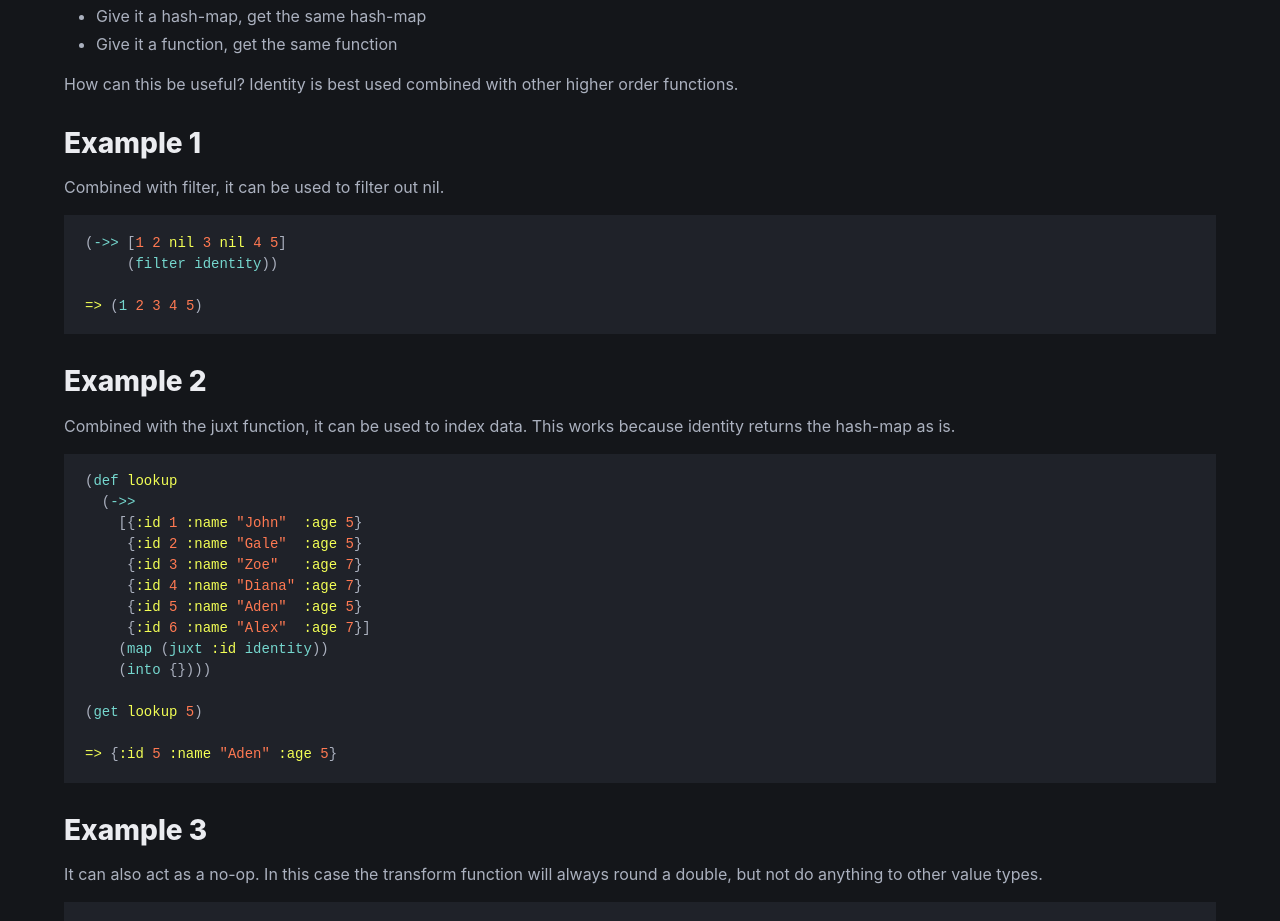
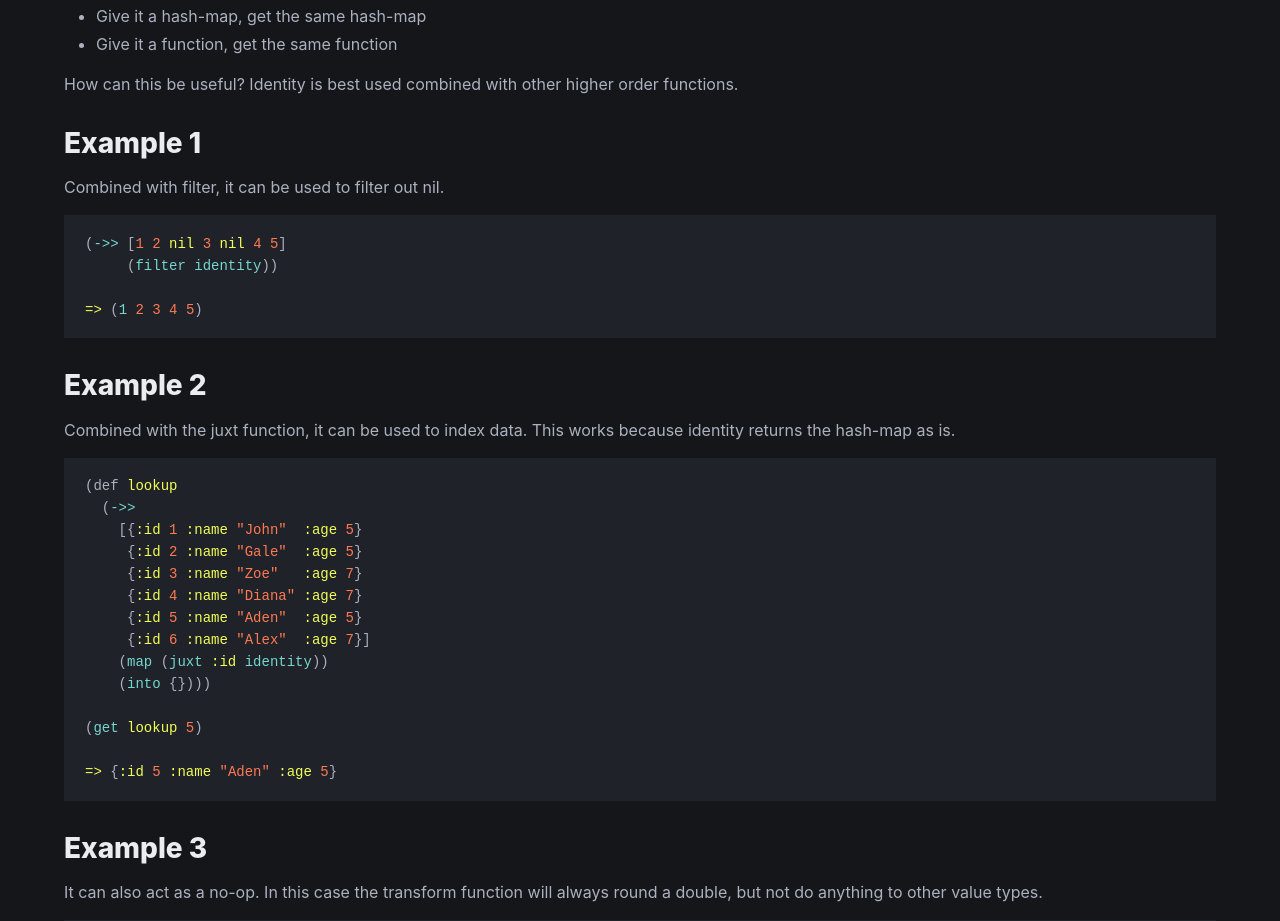
Before and after one commit to SneakyPeet/whats-that-function, a Jekyll site: the page built from _functions/clojure.core/identity.md, in a window 1280 px wide. Shown: the part 627-1548 px from the top of the page. Built offline with Jekyll 4.4.1, drawn with Linux system fonts in a browser that asks for light colours.

Commit message:
Mono test

```diff
--- /dev/null
+++ b/_includes/fonts.html
@@ -0,0 +1,3 @@
+<link rel="preconnect" href="https://fonts.googleapis.com">
+<link rel="preconnect" href="https://fonts.gstatic.com" crossorigin>
+<link href="https://fonts.googleapis.com/css2?family=JetBrains+Mono:ital,wght@0,100..800;1,100..800&display=swap" rel="stylesheet">
--- a/_layouts/fn.html
+++ b/_layouts/fn.html
@@ -2,6 +2,7 @@
 <html class="theme-dark">
   <head>
     {% include head.html %}
+    {% include fonts.html %}
     <title>{{page.title}}! What's that function?</title>
   </head>
   <body>
@@ -39,6 +40,12 @@
       </div>
     </section>
     <style>
+     pre.highlight {
+       font-family: "JetBrains Mono", monospace;
+       font-optical-sizing: auto;
+       font-weight: 400;
+       font-style: normal;
+     };
      pre.highlight .k {color: {{page.backgroundcolor}};}
      pre.highlight .nb {color: {{page.backgroundcolor}};}
      pre.highlight .nf {color: {{page.backgroundcolor}};}
```
Also changed, not shown: assets/youtube/Background.png (added), assets/youtube/Background.svg (added), assets/youtube/Logo500x500.png (added).
